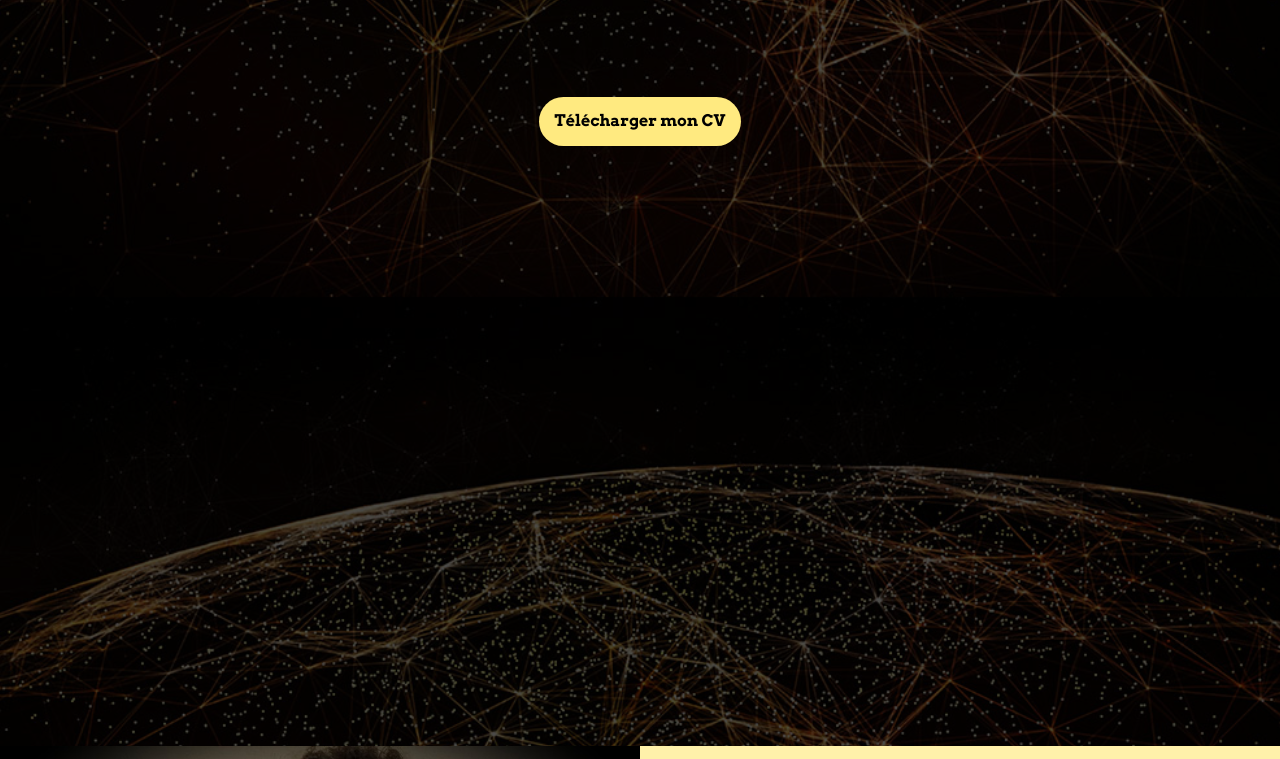
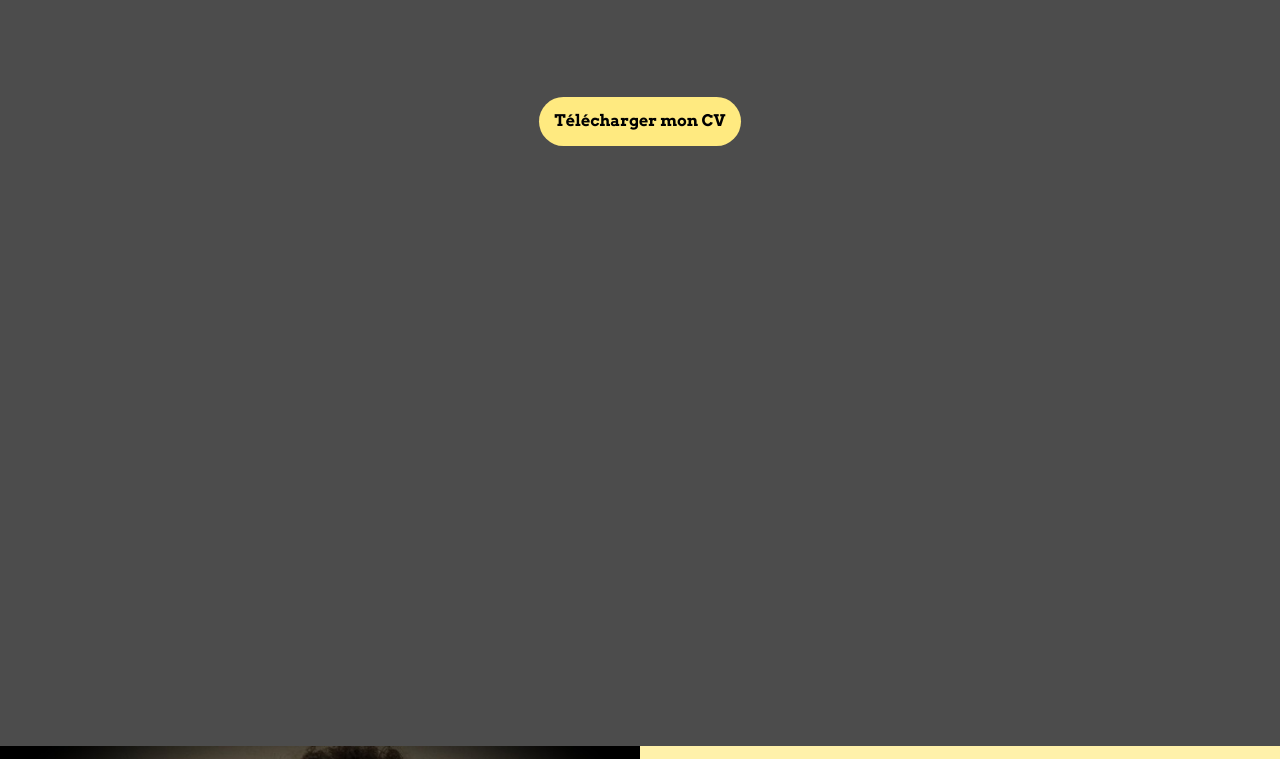
Before and after one commit to Christopher-BLAUD/Portfolio, a website: page index.html in a window 1280 px wide. Shown: the part 503-1262 px from the top of the page. Drawn offline with nearby package versions, Linux system fonts and the light colour scheme.

Commit message:
delete background

```diff
--- a/css/style.css
+++ b/css/style.css
@@ -3,7 +3,6 @@ body{
             box-sizing: border-box;
     margin: 0;
     font-family: Poppins, Verdana, Geneva, Tahoma, sans-serif;
-    background-image: url(../assets/globe_small_2.jpg);
     background-size: cover;
     background-attachment: fixed;
     letter-spacing: 1px;
```
